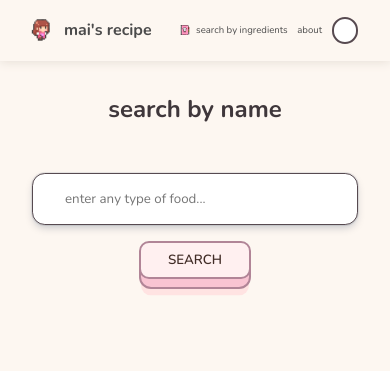
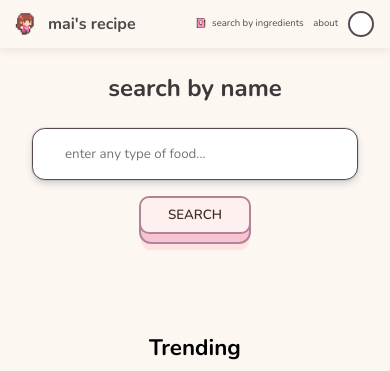
Before and after one commit to cooladrian19/mai_recipe, a React (Create React App) app: page / in a window 390 px wide. Shown: the top 371 px of the page. Built offline with nearby package versions, Linux system fonts and the light colour scheme; a web font is replaced by a local one.

Commit message:
navbar z-index; some padding

```diff
--- a/src/components/NavBar/style.css
+++ b/src/components/NavBar/style.css
@@ -3,6 +3,7 @@
 .nav-container {
     background-color: #fdf7f1;
     position: sticky;
+    z-index: 1000;
     top: 0;
     display: flex;
     flex-direction: row;
@@ -137,6 +138,9 @@ a::before, a::after {
     body {
         font-size: 0.9rem;
     }
+    .nav-container {
+        padding: 0.6rem 1rem;
+    }
     .web-name {
         font-size: 1.5rem;
     }
@@ -166,6 +170,9 @@ a::before, a::after {
 @media (max-width: 500px) {
     body {
         font-size: .7rem;
+    }
+    .nav-container {
+        padding: 0.4rem 1rem;
     }
     .web-name {
         font-size: 1rem;
--- a/src/components/Recipes/style.css
+++ b/src/components/Recipes/style.css
@@ -10,7 +10,7 @@
 .recipes-wrapper {
     display: flex;
     justify-content: center;
-    background-color: antiquewhite;
+
 }
 
 
@@ -126,3 +126,7 @@
     }
 
 }
+
+@media (max-width: 500px) {
+
+}
--- a/src/components/Search/style.css
+++ b/src/components/Search/style.css
@@ -1,8 +1,8 @@
 .container {
-    padding: 2rem 6rem;
     display: flex;
     flex-direction: column;
     justify-content: center;
+
 }
 .search-label {
     font-weight: bold;
@@ -10,17 +10,20 @@
     justify-content: center;
     font-size: 1.7rem;
     border-radius: 2rem;
-    padding: 1.5rem 1rem;
+    padding: 3.5rem 0rem 1.5rem;
     color: rgb(63, 55, 59);
+
 
 }
 .search-container {
-    padding: 2rem 1rem;
+    padding: 1rem;
     display: flex;
     flex-wrap: wrap;
     justify-content: center;
     align-items: center;
     gap: 1rem;
+
+
 }
 .search-recipe-input {
     padding: 1rem 2rem;
@@ -114,6 +117,8 @@
 
     .search-label {
         font-size: 1.5rem;
+        padding-top: 1rem;
+        padding-bottom: 1rem;
     }
 
     .search-recipe-input {
@@ -127,6 +132,7 @@
 @media (max-width: 500px) {
     .container {
         padding: 1rem;
+
     }
 
     .search-label {
--- a/src/components/Trending/style.css
+++ b/src/components/Trending/style.css
@@ -1,11 +1,8 @@
 .trending-container {
-    margin: 1rem 1rem;
     display: flex;
     flex-direction: column;
     justify-content: center;
     align-items: center;
-
-
 }
 .trend-title {
     display: flex;
@@ -19,8 +16,8 @@
     justify-content: center;
     align-items: center;
     text-align: center;
-    padding: 1rem;
-    width: 65%;
+    padding: 0.5rem;
+    width: 100%;
 
 }
 .trend-card {
--- a/src/pages/Ingredients.css
+++ b/src/pages/Ingredients.css
@@ -251,7 +251,7 @@ ul.ks-cboxtags li input[type="checkbox"] {
 
 @media (max-width: 1523px) {
     .tab-container {
-        padding: 2rem 2rem;
+        padding: 2rem 1rem;
         width: 100%;
 
     }
```
